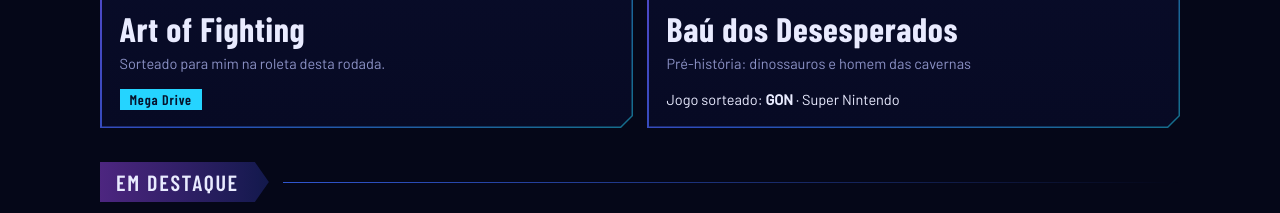
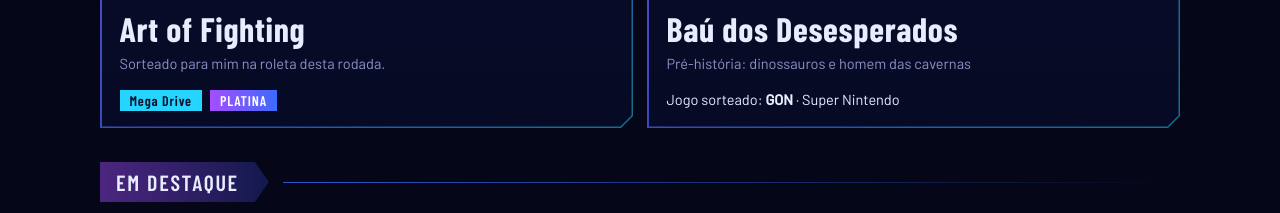
Before and after one commit to thyropstv-ui/live, a plain HTML site: page index.html in a window 1280 px wide. Shown: the part 1487-1700 px from the top of the page. Drawn offline with nearby package versions, Linux system fonts and the light colour scheme.

Commit message:
feat: add label platinado

```diff
--- a/index.html
+++ b/index.html
@@ -36,6 +36,11 @@
 .hall-card .console-j{display:inline-block;align-self:flex-start;padding:2px 10px;font:600 14px var(--titulos);letter-spacing:.06em;color:#06122b;background:var(--ciano)}
 .hall-card p{margin:0;color:var(--mudo);font-size:14.5px}
 .hall-card .sorteio{margin-top:auto;padding-top:8px;color:var(--texto)}
+/* tag "Platina" nos cartões do Hall (mesma cor do tag da página Jogos) */
+.hall-tags{display:flex;flex-wrap:wrap;align-items:center;gap:8px}
+.hall-tags:empty{display:none}
+.hall-tag{display:inline-block;padding:2px 10px;font:600 14px var(--titulos);letter-spacing:.06em;text-transform:uppercase;color:#fff;background:linear-gradient(90deg,var(--roxo),var(--azul))}
+.sorteio[data-hall="evento"] .hall-tag{margin-left:8px;vertical-align:middle}
 .hall-capa{display:block;width:100%;aspect-ratio:3/2;object-fit:cover;margin:2px 0 8px;box-shadow:0 0 0 1px var(--linha)}
 .hall-roda{position:relative;display:grid;place-items:center;aspect-ratio:3/2;margin:2px 0 8px;overflow:hidden;
   background:radial-gradient(closest-side,rgba(166,77,255,.3),transparent 85%),linear-gradient(180deg,var(--pano-a),var(--pano-b));box-shadow:0 0 0 1px var(--linha)}
@@ -106,13 +111,38 @@
 </div>
 <script src="site.js"></script>
 <script>
+/* ---------- Hall: descobre se o jogo do cartão já foi platinado (cruza hall.json com placar.jogos do auto.json) ---------- */
+const HALL_ALVOS={};
+const normTxt=s=>String(s||"").normalize("NFD").replace(/[\u0300-\u036f]/g,"").toLowerCase().replace(/[^a-z0-9]+/g," ").trim();
+/* o hall.json diz "Mega Drive" e o RA diz "Genesis/Mega Drive": compara por uma chave comum (a ordem importa: PS2 antes de PS1, GBA/GBC antes de GB, SNES antes de NES) */
+const CONSOLES_HALL=[["ps2",/playstation 2|\bps2\b/],["ps1",/playstation|\bps1\b|\bpsx\b/],["md",/mega drive|genesis/],["snes",/super nintendo|\bsnes\b|super famicom/],["n64",/nintendo 64|\bn64\b/],["gba",/game boy advance|\bgba\b/],["gbc",/game boy color|\bgbc\b/],["gb",/game boy/],["nes",/\bnes\b|famicom|nintendo entertainment/],["sms",/master system/],["dc",/dreamcast/],["nds",/nintendo ds|\bnds\b/],["gc",/gamecube/],["wii",/\bwii\b/]];
+const chaveConsole=c=>{const n=normTxt(c),x=CONSOLES_HALL.find(k=>k[1].test(n));return x?x[0]:n};
+function acharJogo(jogos,alvo){
+  if(!Array.isArray(jogos)||!alvo)return null;
+  /* se o hall.json tiver "ra": 12345 (número da URL retroachievements.org/game/12345), esse número manda */
+  if(alvo.ra){const g=jogos.find(x=>String(x.id)===String(alvo.ra));if(g)return g}
+  if(!alvo.jogo)return null;
+  const n=normTxt(alvo.jogo);
+  let c=jogos.filter(g=>normTxt(g.titulo)===n);
+  if(alvo.console)c=c.filter(g=>chaveConsole(g.console)===chaveConsole(alvo.console));
+  return c.length===1?c[0]:null;   /* na dúvida não marca, para não mostrar platina no jogo errado */
+}
+function marcaPlatinaHall(jogos){
+  qsa("[data-hall]").forEach(p=>{
+    if(p.querySelector(".hall-tag"))return;
+    const g=acharJogo(jogos,HALL_ALVOS[p.dataset.hall]);
+    if(g&&g.platinado)p.insertAdjacentHTML("beforeend",'<span class="hall-tag">Platina</span>');
+  });
+}
+
 (async function(){
   qs("#canais").innerHTML=botoesCanais(["twitch","kick","youtube","instagram"]);
   const at=[["placar.html","Placar","Platinas e zeradas por console"],["guia.html","Guia","Shorts e playlists de conquistas"],["agenda.html","Agenda","Dias e horários das lives"],["vozes.html","Vozes","Teste os comandos de voz"],["trocavoz.html","Troca de voz","Mude a voz do streamer por 2 minutos"],["memes.html","Memes","Ouça os memes do chat"]];
   qs("#atalhos").innerHTML=at.map(a=>'<a class="atalho hud" href="'+a[0]+'"><div class="hud-in pad"><b>'+a[1]+'</b><span>'+a[2]+'</span></div></a>').join("");
-  montaHall();
+  const hallPronto=montaHall();
   let d;
   try{d=await carregaDados()}catch(e){qs(".linha-placar").remove();return}
+  hallPronto.then(()=>marcaPlatinaHall(d.placar&&d.placar.jogos));
   avisoExemplo(d);
   iniciaContagem(d,qs("#cont"),qs("#quando"),qs("#local"));
   montaFormatos(d,qs("#formatos"));setInterval(()=>montaFormatos(d,qs("#formatos")),30000);
@@ -166,17 +196,18 @@ async function montaHall(){
   if(!h||h.membro===false)return;
   const img=u=>/^(https:\/\/|assets\/)/i.test(u||"")?u:"";
   const r=h.roleta,ev=h.evento;
+  HALL_ALVOS.roleta=r;HALL_ALVOS.evento=ev;
   let cards="";
   if(r&&r.ativa!==false&&r.jogo)cards+='<article class="hall-card hud"><div class="hud-in">'+
     '<div class="rotulo">Roleta do Hall · Jogo do mês</div>'+
     '<div class="hall-roda">'+rodaSvg()+(img(r.imagem)?'<img src="'+esc(img(r.imagem))+'" alt="" loading="lazy" onerror="this.remove()">':'')+'<span class="rod">Rodada '+esc(r.rodada)+'</span></div>'+
     '<h3>'+esc(r.jogo)+'</h3><p>Sorteado para mim na roleta desta rodada.</p>'+
-    (r.console?'<p class="sorteio"><span class="console-j">'+esc(r.console)+'</span></p>':'')+'</div></article>';
+    '<p class="sorteio hall-tags" data-hall="roleta">'+(r.console?'<span class="console-j">'+esc(r.console)+'</span>':'')+'</p></div></article>';
   if(ev&&ev.ativa!==false&&ev.nome)cards+='<article class="hall-card hud"><div class="hud-in">'+
     '<div class="rotulo">Evento atual</div>'+
     (img(ev.imagem)?'<img class="hall-capa" src="'+esc(img(ev.imagem))+'" alt="'+esc(ev.nome)+'" loading="lazy" onerror="this.remove()">':'')+
     '<h3>'+esc(ev.nome)+'</h3>'+(ev.tema?'<p>'+esc(ev.tema)+'</p>':'')+
-    (ev.jogo?'<p class="sorteio">Jogo sorteado: <b>'+esc(ev.jogo)+'</b>'+(ev.console?' · '+esc(ev.console):'')+'</p>':'')+'</div></article>';
+    (ev.jogo?'<p class="sorteio" data-hall="evento">Jogo sorteado: <b>'+esc(ev.jogo)+'</b>'+(ev.console?' · '+esc(ev.console):'')+'</p>':'')+'</div></article>';
   qs("#hall-sub").textContent=cards?"Veja a roleta e o evento do momento.":"";
   qs("#hall-grid").innerHTML=cards;
   if(/^https:\/\//i.test(h.link||""))qs("#hall-acoes").innerHTML='<a class="botao botao--sec" href="'+esc(h.link)+'" target="_blank" rel="noopener">Ver o Hall dos Conquistadores</a>';
```
